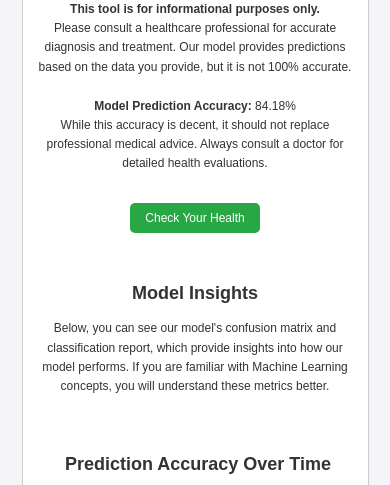
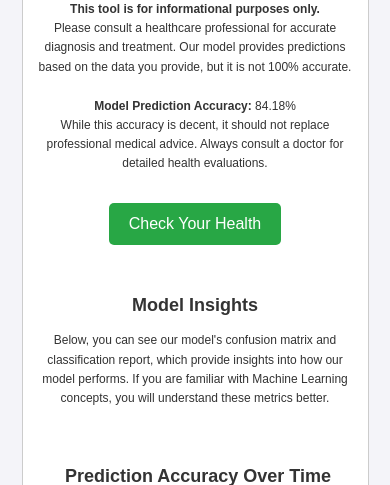
Before and after one commit to itisar-345/Diabetes-Predictor, a Flask app: page / in a window 390 px wide. Shown: the part 162-647 px from the top of the page. Run offline with Flask 3, Linux system fonts and the light colour scheme; parts of the project's set-up code (start-up, migrations or seed data) failed here and were passed over.

Commit message:
Update style.css

```diff
--- a/static/style.css
+++ b/static/style.css
@@ -363,8 +363,8 @@ body {
     }
 
     button {
-        padding: 10px 20px;
-        font-size: 14px;
+        padding: 15px 25px;
+        font-size: 18px;
     }
 
     .visualization {
@@ -387,8 +387,8 @@ body {
     }
 
     .form-popup input[type="submit"] {
-        font-size: 1rem;
-        padding: 0.7rem;
+        font-size: 1.2rem;
+        padding: 1rem;
     }
 
     .container {
@@ -435,8 +435,8 @@ body {
     }
 
     button {
-        padding: 8px 15px;
-        font-size: 12px;
+        padding: 12px 20px;
+        font-size: 16px;
     }
 
     .visualization {
@@ -458,8 +458,8 @@ body {
     }
 
     .form-popup input[type="submit"] {
-        font-size: 0.9rem;
-        padding: 0.6rem;
+        font-size: 1rem;
+        padding: 0.9rem;
     }
 
     .options {
```
